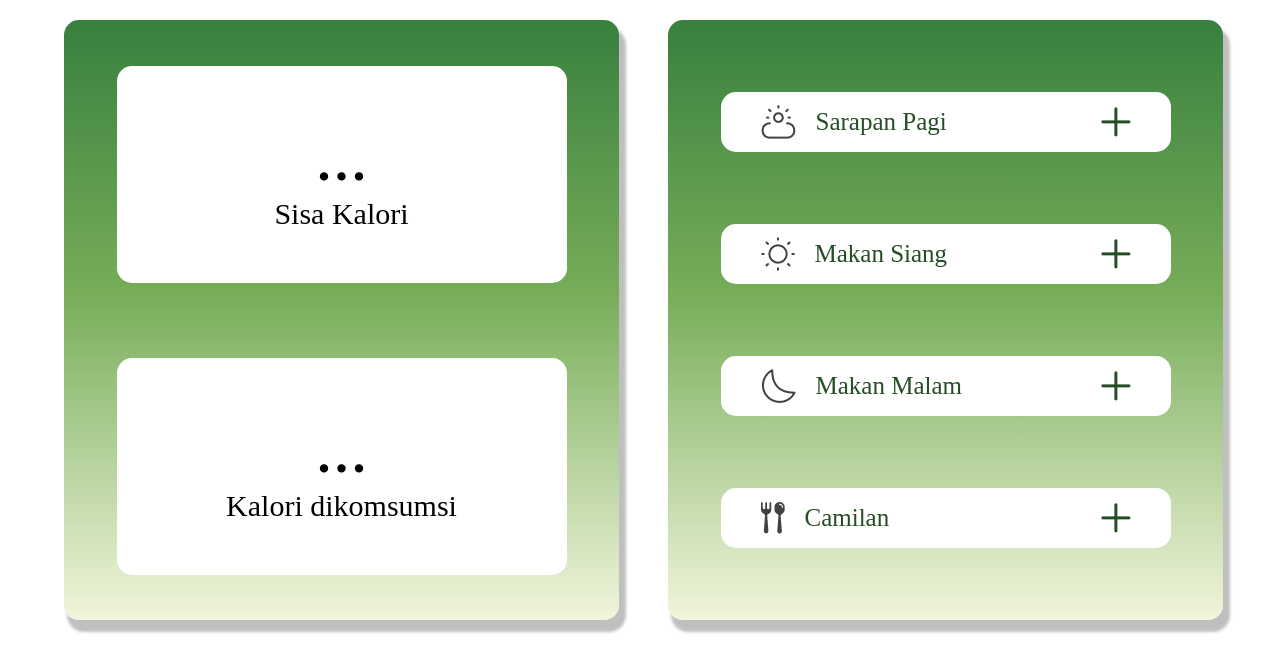
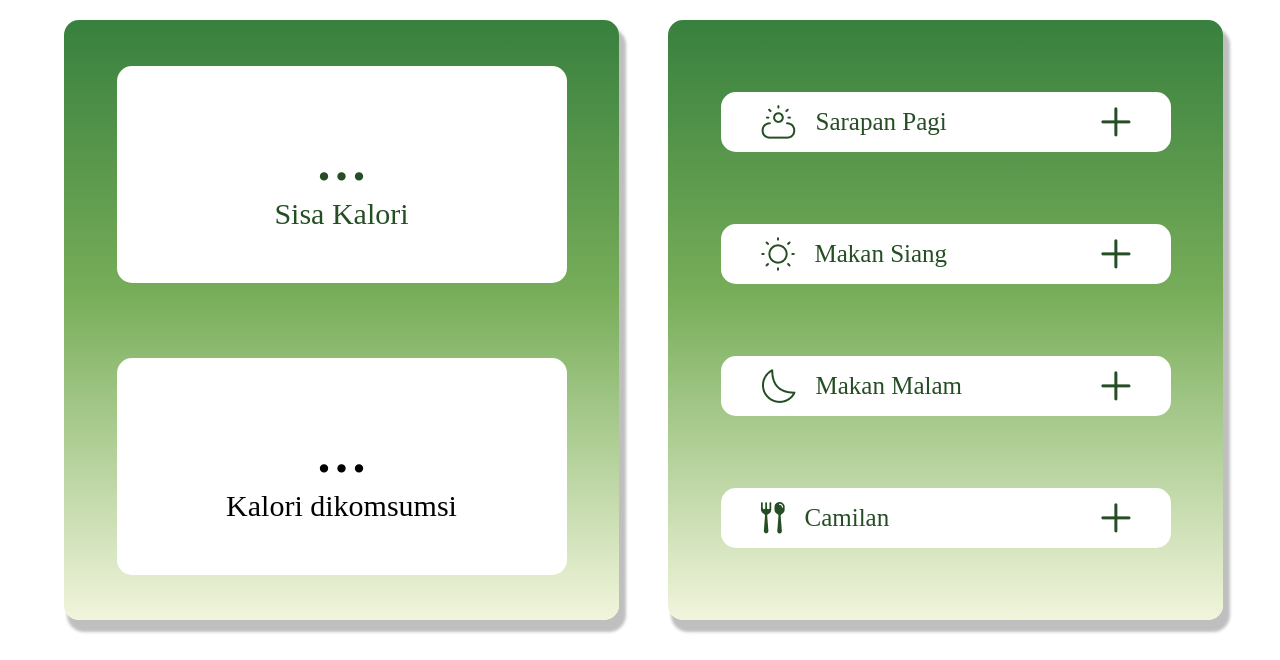
Before and after one commit to Shellahariza/PROJECTRPL, a PHP site: page /diarimakanan.html in a window 1280 px wide. Shown: the part 75-735 px from the top of the page. Run offline with PHP 8.4, Linux system fonts and the light colour scheme; some libraries are stand-ins or nearby versions.

Commit message:
edit by killah

```diff
--- a/diarimakanan.css
+++ b/diarimakanan.css
@@ -76,3 +76,6 @@ font-size: 70px;
 .logoplus-makan-pagi, .logoplus-makan-siang, .logoplus-makan-malam, .logoplus-makan-camilan {
   cursor: pointer;
 }
+.sisakalori-isi, .sisakalori-judul{
+  color: #254E24;
+}
```
Also changed, not shown: img/LogoCamilan.png, img/LogoMalam.png, img/LogoPagi.png, img/LogoSiang.png.
